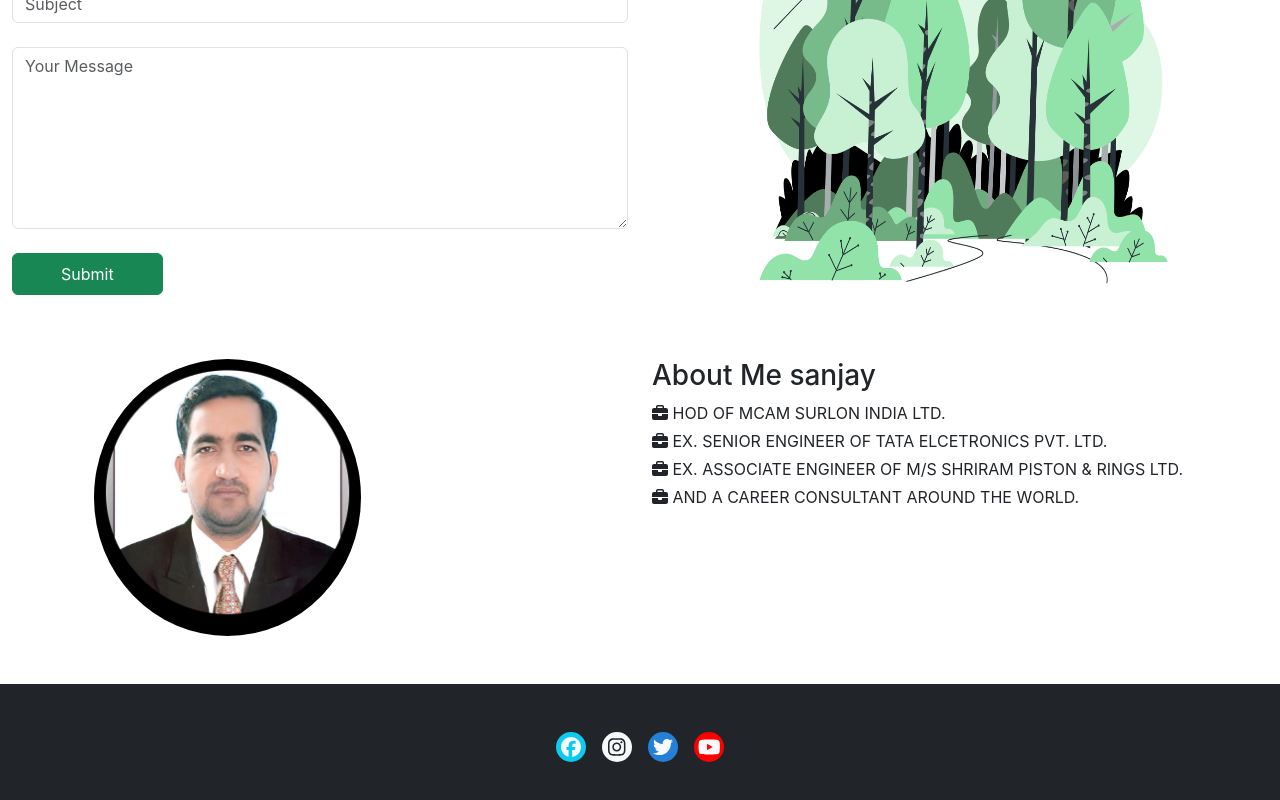
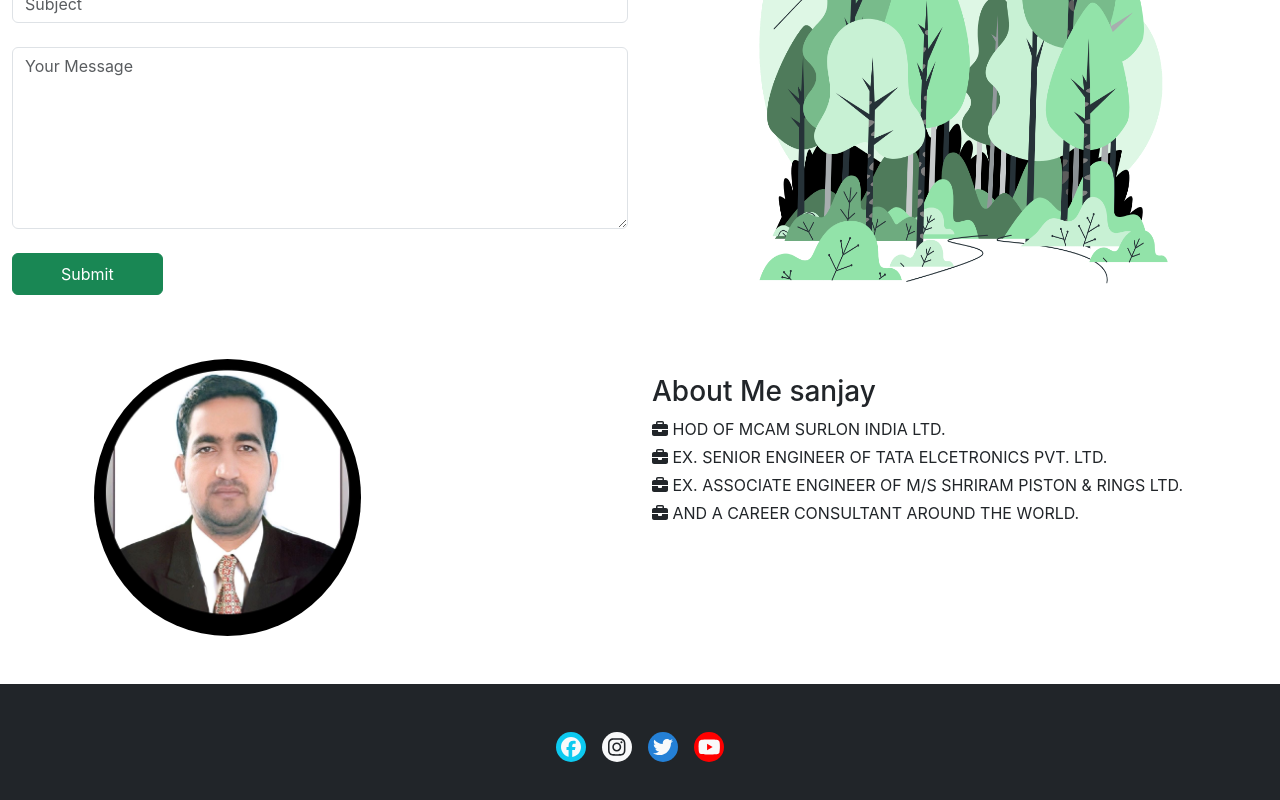
Before and after one commit to rajatjoshi2004/Online-Consultation, a React (Create React App) app: page / in a window 1280 px wide. Shown: the part 2063-2863 px from the top of the page. Built offline with nearby package versions, Linux system fonts and the light colour scheme.

Commit message:
"some changes "

```diff
--- a/src/Components/AboutMe/About.jsx
+++ b/src/Components/AboutMe/About.jsx
@@ -11,7 +11,7 @@
                      <div className="col-md-6 rounded-circle">
                         <img src={img2} className='rounded-circle' width="50%"/>
                      </div>
-                     <div className="col-md-6">
+                     <div className="col-md-6 my-3">
                         <h3>About Me sanjay</h3>
                         {/* <p className="text-muted">Lorem ipsum dolor sit, amet consectetur adipisicing elit. officia possimus error,  voluptate itaque beatae totam. Quis, incidunt. Incidunt, odit necessitatibus.</p> */}
                         <ul className="list-unstyled">
```
